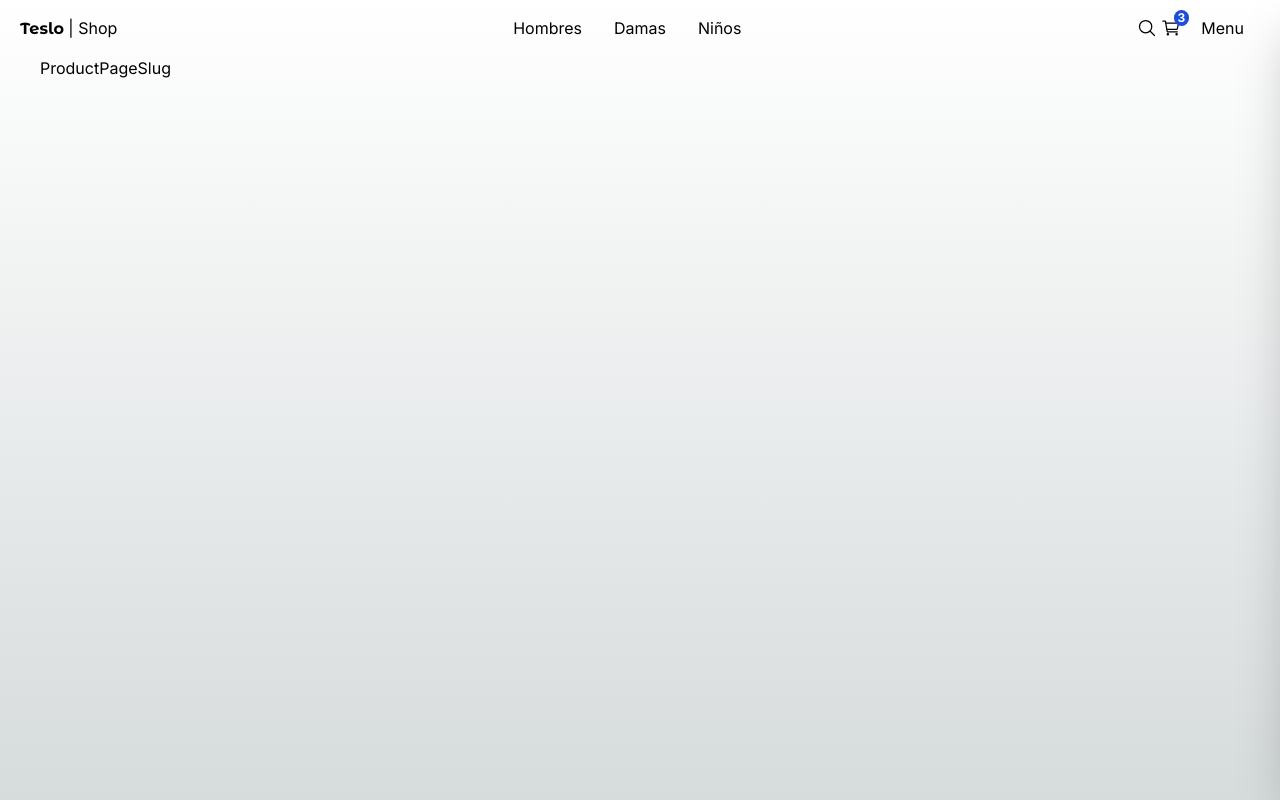
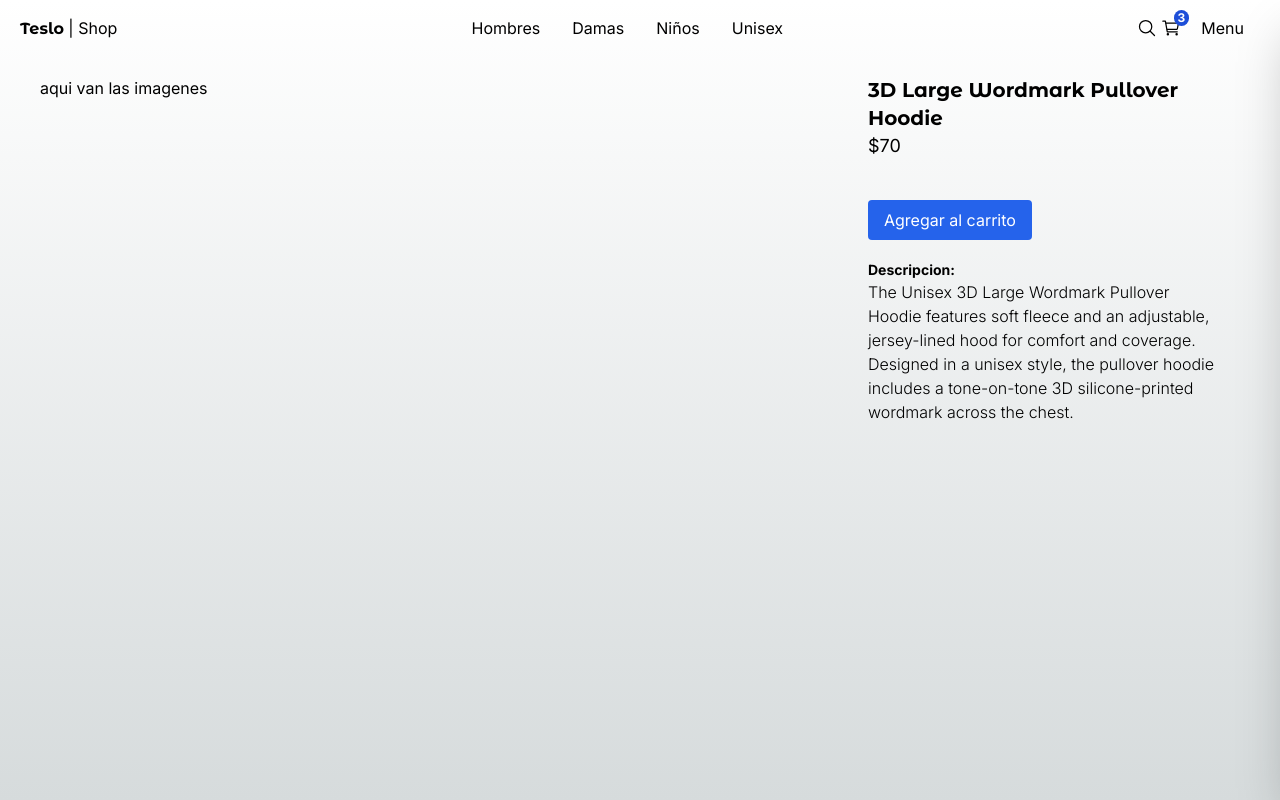
Before and after one commit to gergg90/teslo-shop-clon, a Next.js app: page /product/3d_large_wordmark_pullover_hoodie in a window 1280 px wide. Built offline with nearby package versions, Linux system fonts and the light colour scheme.

Commit message:
structure page slug addred

```diff
--- a/src/app/(shop)/category/[id]/page.tsx
+++ b/src/app/(shop)/category/[id]/page.tsx
@@ -1,10 +1,11 @@
 import { ProductGrid, Title } from "@/components";
+import { Category } from "@/interfaces";
 import { initialData } from "@/seed/seed";
 import { notFound } from "next/navigation";
 
 interface Props {
   params: {
-    id: string;
+    id: Category;
   };
 }
 
@@ -13,27 +14,24 @@
 function CategoryPage({ params }: Props) {
   const { id } = params;
 
-  if (id !== "men" && id !== "women" && id !== "kid") return notFound();
+  if (id !== "men" && id !== "women" && id !== "kid" && id !== "unisex")
+    return notFound();
 
   const productsFilter = products.filter((product) => product.gender === id);
 
-  let titleCategory = "";
-  if (params.id === "men") {
-    titleCategory = "Hombres";
-  }
-  if (params.id === "women") {
-    titleCategory = "Damas";
-  }
-  if (params.id === "kid") {
-    titleCategory = "Niños";
-  }
+  const titleCategory: Record<Category, string> = {
+    men: "Hombres",
+    women: "Damas",
+    kid: "Niños",
+    unisex: "Unisex",
+  };
 
   return (
     <>
       <Title
-        name={titleCategory}
+        name={`Articulos para: ${titleCategory[id]}`}
         className="mb-2"
-        subtitle={`Todos los productos de la categoria ${titleCategory}`}
+        subtitle="Todos los articulos"
       />
       <ProductGrid products={productsFilter} />
     </>
--- a/src/app/(shop)/product/[slug]/page.tsx
+++ b/src/app/(shop)/product/[slug]/page.tsx
@@ -1,5 +1,44 @@
-function ProductPageSlug() {
-  return <div>ProductPageSlug</div>;
+import { titleFont } from "@/config/fonts";
+import { initialData } from "@/seed/seed";
+import { notFound } from "next/navigation";
+
+interface Props {
+  params: {
+    slug: string;
+  };
+}
+
+function ProductPageSlug({ params }: Props) {
+  const { slug } = params;
+  const product = initialData.products.find((product) => product.slug === slug);
+
+  if (!product) return notFound();
+
+  return (
+    <div className="mt-5 mb-20 grid grid-cols-1 md:grid-cols-3 gap-3">
+      {/* SlidesShow */}
+      <div className="col-span-1 md:col-span-2">aqui van las imagenes</div>
+
+      {/* Detalles */}
+      <div className="col-span-1 px-5 ">
+        <h1 className={`${titleFont.className} antialiased font-bold text-xl`}>
+          {product.title}
+        </h1>
+        <p className="text-lg mb-5">${product.price}</p>
+
+        {/* Selector de tallas */}
+
+        {/* Selector de cantidad */}
+
+        {/* Button */}
+        <button className="btn-primary my-5">Agregar al carrito</button>
+
+        {/* Descripcion */}
+        <h3 className="font-bold text-sm">Descripcion:</h3>
+        <p className="font-light">{product.description}</p>
+      </div>
+    </div>
+  );
 }
 
 export default ProductPageSlug;
--- /dev/null
+++ b/src/app/(shop)/product/not-found.tsx
@@ -0,0 +1,7 @@
+import { PageNotFound } from "@/components";
+
+function NotFoundCategoryPage() {
+  return <PageNotFound />;
+}
+
+export default NotFoundCategoryPage;
--- a/src/components/ui/top-menu/TopMenu.tsx
+++ b/src/components/ui/top-menu/TopMenu.tsx
@@ -40,6 +40,12 @@
         >
           Niños
         </Link>
+        <Link
+          className="m-2 p-2 rounded-md transition-all hover:bg-gray-100"
+          href="/category/unisex"
+        >
+          Unisex
+        </Link>
       </div>
 
       <div className="flex items-center gap-1">
```
Also changed, not shown: src/interfaces/product.interface.ts (+6 -5 lines).
